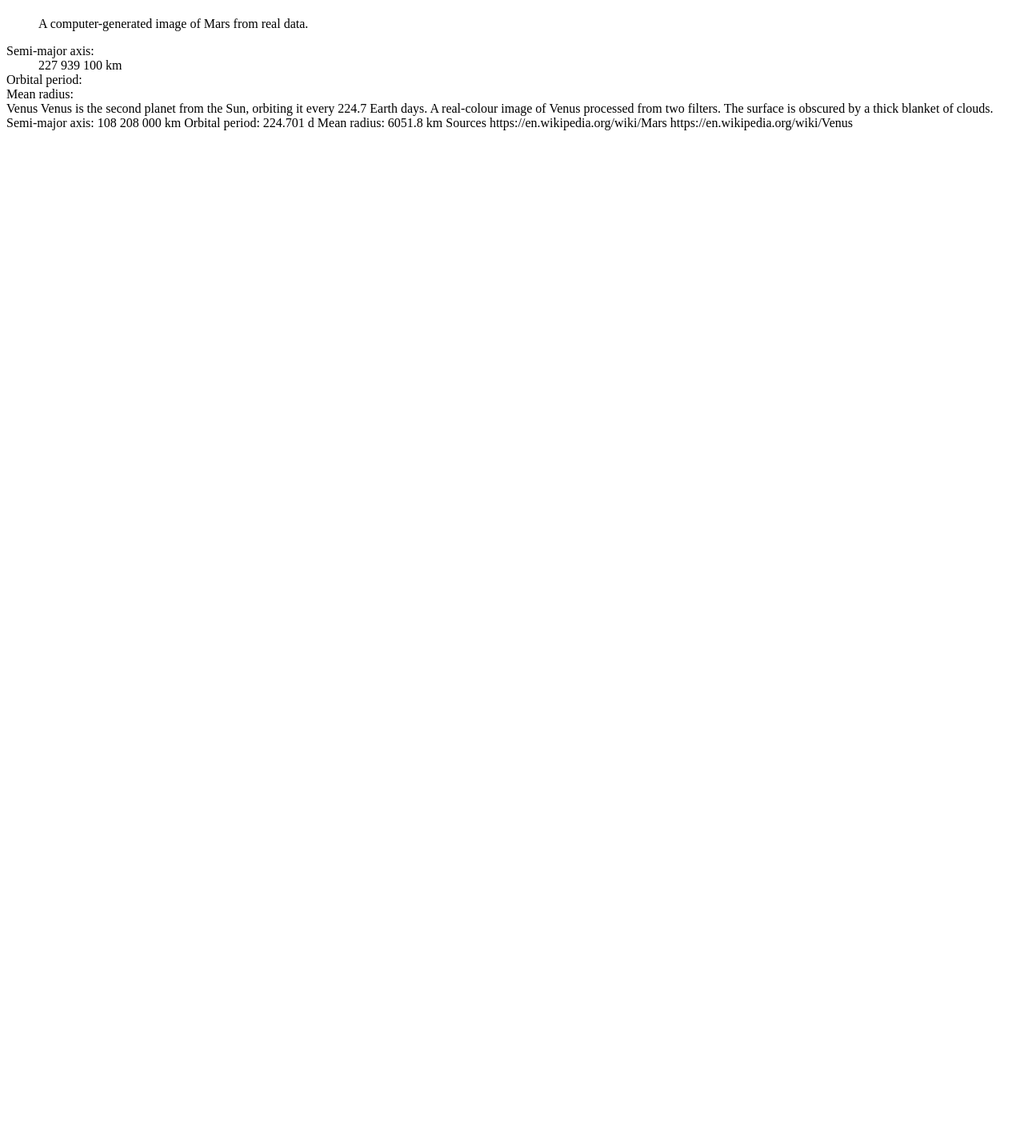
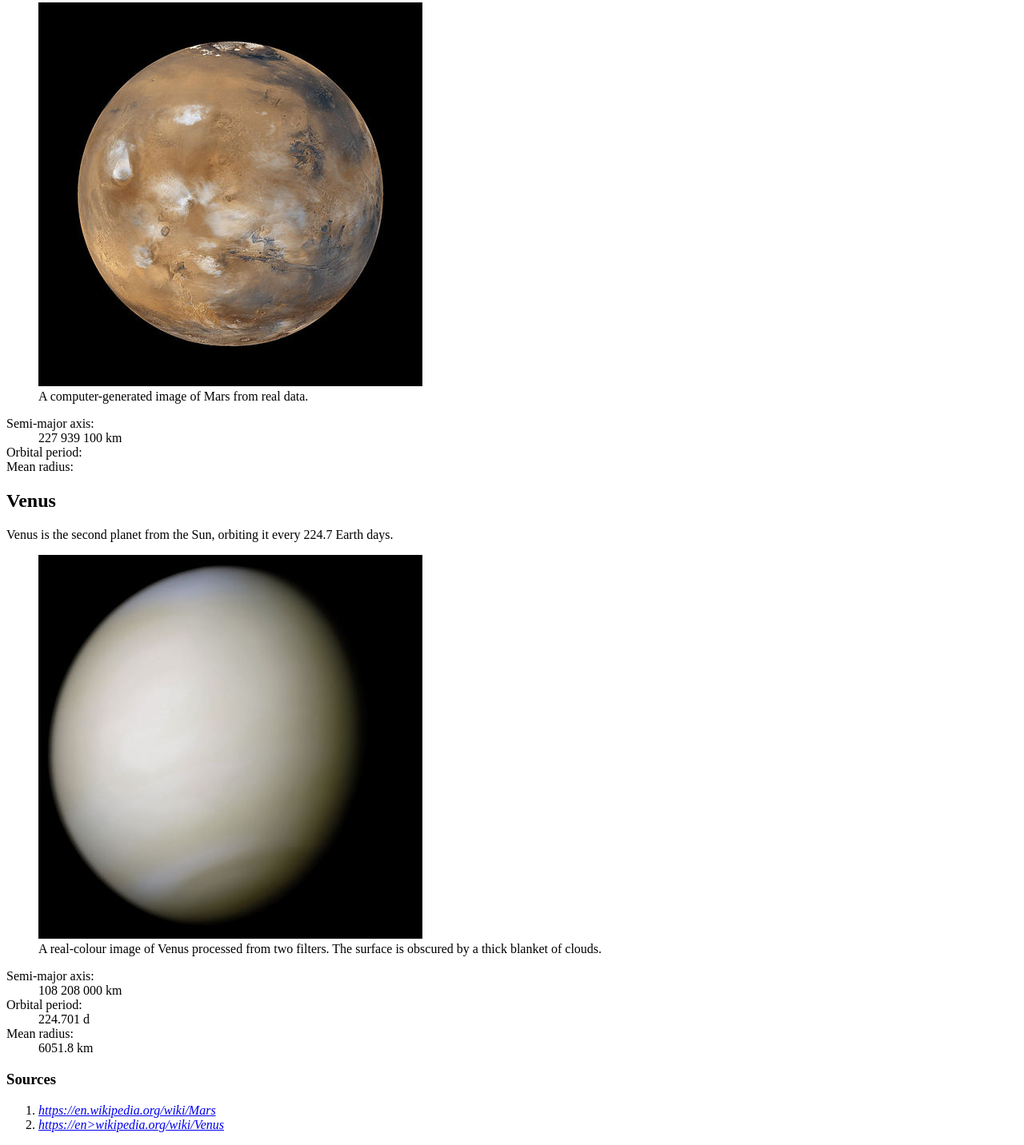
Before and after one commit to pattersons/dsn1674-assignment-2, a plain HTML site: page index.html in a window 1280 px wide. Shown: the part 546-1978 px from the top of the page at 80% size. Before the commit the page ends 800 px from the top, so only its background shows below. Drawn offline with Linux system fonts and the light colour scheme.

Commit message:
Added sources and closed off code.

```diff
--- a/index.html
+++ b/index.html
@@ -45,7 +45,7 @@
     <p>Mars is named after the Roman god of war, it is often described as the “Red Planet” because the iron oxide prevalent on its surface gives it a reddish appearance.</p>
 
   <figure>
-    <img src="img/mars.jpg" alt="">
+    <img src="images/mars.jpg" alt="">
     <figcaption>A computer-generated image of Mars from real data.</figcaption>
   </figure>
 
@@ -56,25 +56,41 @@
   <dt>Orbital period:</dt>
   <dd><data value="686.971" d</data></dd>
 
-<dt>Mean radius:</dt>
-<dd><data value="3389.5" km</data></dd>
+    <dt>Mean radius:</dt>
+    <dd><data value="3389.5" km</data></dd>
 
-Venus
+<h2 id="venus">Venus</h2>
 
-Venus is the second planet from the Sun, orbiting it every 224.7 Earth days.
+  <p>Venus is the second planet from the Sun, orbiting it every <time datetime="P224,7D">224.7 Earth days</time>.</p>
 
-A real-colour image of Venus processed from two filters. The surface is obscured by a thick blanket of clouds.
+<figure>
+  <img src="images/venus.jpg" alt="">
+  <figcaption>A real-colour image of Venus processed from two filters. The surface is obscured by a thick blanket of clouds.</figcaption>
+</figure>
 
-Semi-major axis:
-108 208 000 km
+<dl>
+  <dt>Semi-major axis:</dt>
+  <dd><data value="108 208 000">108 208 000 km</data></dd>
 
-Orbital period:
-224.701 d
+  <dt>Orbital period:</dt>
+  <dd><data value="224.701">224.701 d</data></dd>
 
-Mean radius:
-6051.8 km
+  <dt>Mean radius:</dt>
+  <dd><data value="6051.8">6051.8 km</data></dd>
+</dL>
 
-Sources
+</main>
 
-https://en.wikipedia.org/wiki/Mars
-https://en.wikipedia.org/wiki/Venus
+<footer>
+  <h3 id="sources">Sources</h3>
+
+  <ol>
+    <li><cite><a href="https://en.wikipedia.org/wiki/Mars">https://en.wikipedia.org/wiki/Mars</a>
+</cite></li>
+    <li><cite><a
+href="https://en.wikipedia.org/wiki/Venus">https://en>wikipedia.org/wiki/Venus</a></cite></li>
+  </ol>
+</footer>
+
+</body>
+</html>
```
